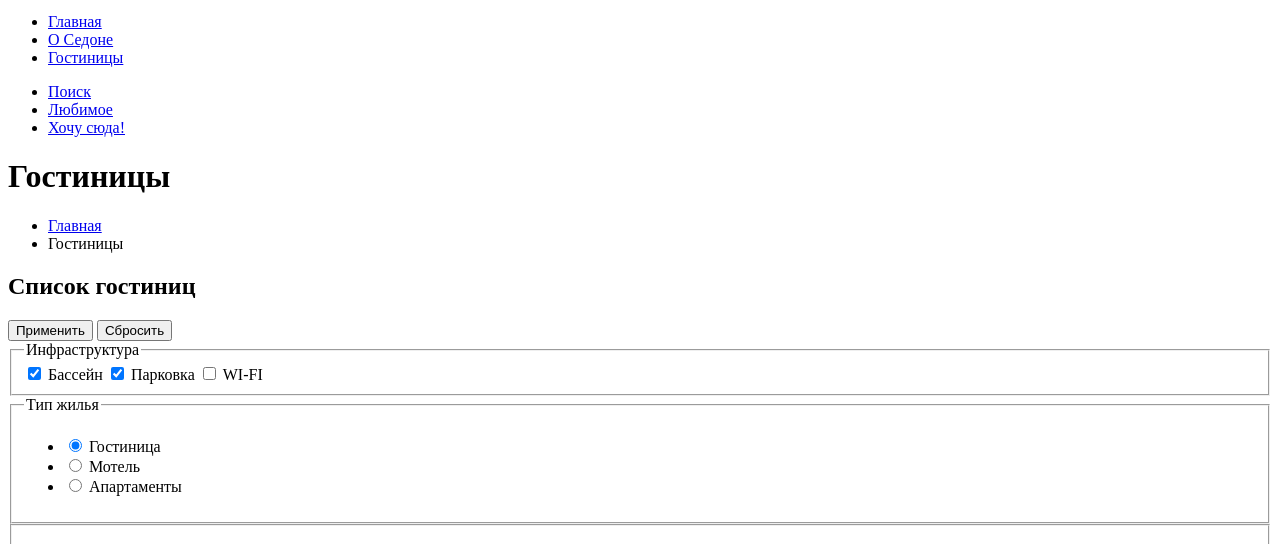
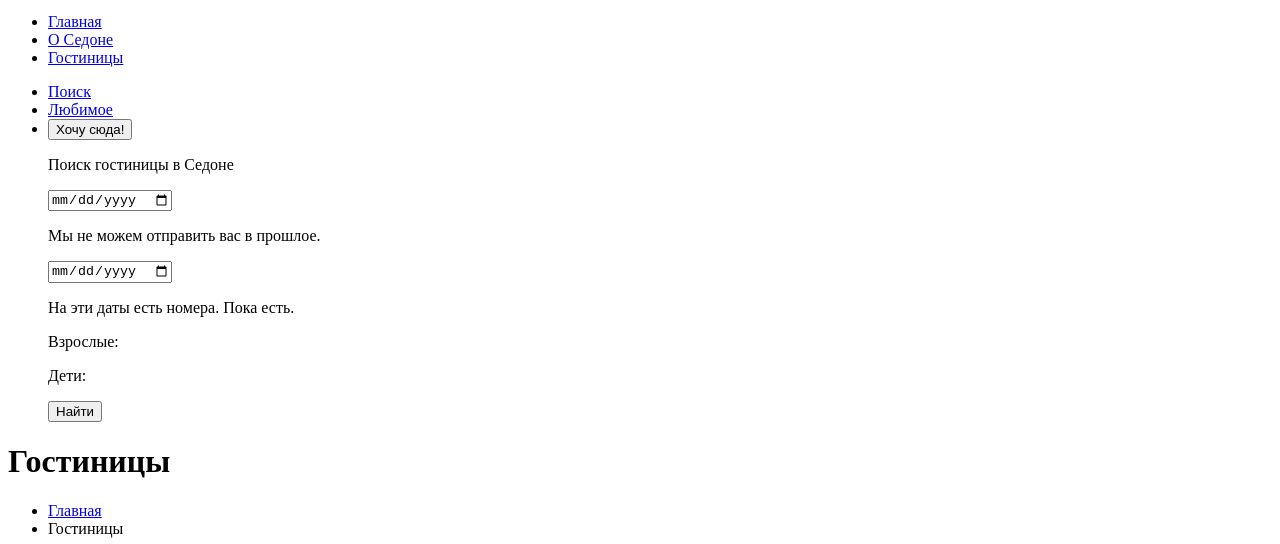
Before and after one commit to htmlacademy-htmlcss/2240187-sedona-35, a plain HTML site: page catalog.html in a window 1280 px wide. Shown: the part 29-573 px from the top of the page. Drawn offline with Linux system fonts and the light colour scheme.

Commit message:
add modal

```diff
--- a/catalog.html
+++ b/catalog.html
@@ -24,13 +24,26 @@
             <a class="navigation-link" href="#">
              <span class="visually-hidden">Поиск</span>
             </a>
+          </li>
           <li class="navigation-item">
             <a class="navigation-link" href="#">
               <span class="visually-hidden">Любимое</span>
             </a>
-          <li class="navigation-item">
-            <a class="button" href="#">Хочу сюда!</a>
           </li>
+          <li>
+            <button id="hotel-search">Хочу сюда!</button>
+            <p>Поиск гостиницы в Седоне</p>
+            <input type="date" value="27.04.2020">
+            <p>Мы не можем отправить вас в прошлое.</p>
+            <input type="date" value="01.09.2023">
+            <p>На эти даты есть номера. Пока есть.</p>
+          </li>
+
+          <p>Взрослые:</p>
+          <p>Дети:</p>
+          <!--Нужно вставить каунтеры для взрослых и детей, но я туплю и не понимаю, как это сделать-->
+
+          <input type="submit" value="Найти">
         </ul>
       </nav>
     </header>
@@ -103,6 +116,7 @@
           <div class="scale"><div style="margin-left:50px;width:100px;" class="bar"></div></div>
           <div class="toggle min-toggle"></div>
           <div class="toggle max-toggle"></div>
+          <li class="navigation-item">
         </div>
          -->
       </fieldset>
```
